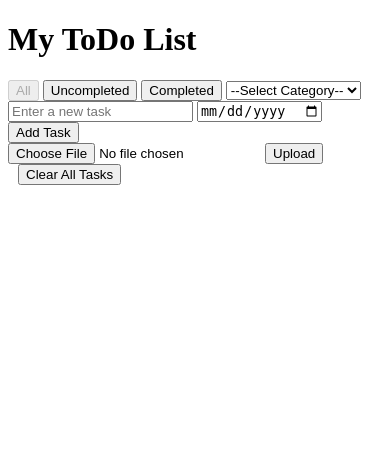
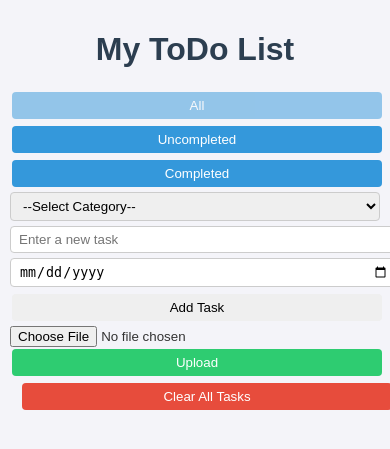
Before and after one commit to thusneem/flask-sqlalchemy-todo-app, a Flask app: page / in a window 390 px wide; the page is wider, and only the part inside the window is pictured. Shown: the top 449 px of that part. Run offline with Flask 3, Linux system fonts and the light colour scheme; parts of the project's set-up code (start-up, migrations or seed data) failed here and were passed over.

Commit message:
Adding style.css file

```diff
--- /dev/null
+++ b/static/css/style.css
@@ -0,0 +1,134 @@
+/* ---------- General Styles ---------- */
+body {
+    font-family: Arial, sans-serif;
+    background-color: #f4f4f9;
+    color: #333;
+    margin: 0;
+    padding: 20px;
+}
+
+h1 {
+    text-align: center;
+    color: #2c3e50;
+}
+
+/* ---------- Buttons ---------- */
+button {
+    padding: 6px 12px;
+    margin: 2px;
+    border-radius: 4px;
+    border: none;
+    cursor: pointer;
+    transition: all 0.2s ease-in-out;
+}
+
+button:disabled {
+    opacity: 0.5;
+    cursor: not-allowed;
+}
+
+/* Filter Buttons */
+button[onclick*="applyFilter"] {
+    background-color: #3498db;
+    color: #fff;
+}
+
+button[onclick*="applyFilter"]:hover:not(:disabled) {
+    background-color: #2980b9;
+}
+
+/* Upload Button */
+form[action="/upload_task"] button {
+    background-color: #2ecc71;
+    color: #fff;
+}
+
+form[action="/upload_task"] button:hover {
+    background-color: #27ae60;
+}
+
+/* Clear All Button */
+form[action="/clear"] button {
+    background-color: #e74c3c;
+    color: #fff;
+}
+
+form[action="/clear"] button:hover {
+    background-color: #c0392b;
+}
+
+/* ---------- Form Inputs ---------- */
+input[type="text"], input[type="date"], select {
+    padding: 5px 8px;
+    margin-right: 5px;
+    border-radius: 4px;
+    border: 1px solid #ccc;
+}
+
+/* ---------- Task List ---------- */
+ul {
+    list-style: none;
+    padding-left: 0;
+}
+
+li {
+    background-color: #fff;
+    margin-bottom: 10px;
+    padding: 10px 15px;
+    border-radius: 6px;
+    box-shadow: 0 1px 3px rgba(0,0,0,0.1);
+    display: flex;
+    align-items: center;
+    justify-content: space-between;
+    flex-wrap: wrap;
+}
+
+/* Completed tasks */
+li.completed {
+    text-decoration: line-through;
+    color: #95a5a6;
+}
+
+/* File link */
+a {
+    margin-left: 10px;
+    color: #e67e22;
+    text-decoration: none;
+}
+
+a:hover {
+    text-decoration: underline;
+}
+
+/* Mark Completed / Delete buttons inside task */
+li form button {
+    background: none;
+    border: none;
+    color: #3498db;
+    cursor: pointer;
+}
+
+li form button:hover {
+    text-decoration: underline;
+}
+
+/* ---------- Responsive Design ---------- */
+@media screen and (max-width: 600px) {
+    body {
+        padding: 10px;
+    }
+
+    li {
+        flex-direction: column;
+        align-items: flex-start;
+    }
+
+    li form {
+        margin-top: 5px;
+    }
+
+    input[type="text"], input[type="date"], select, button {
+        width: 100%;
+        margin-bottom: 5px;
+    }
+}
--- a/templates/index.html
+++ b/templates/index.html
@@ -2,6 +2,7 @@
 <html>
 <head>
     <title>To-Do List</title>
+    <link rel="stylesheet" href="{{ url_for('static', filename='css/style.css') }}">
 </head>
 <body>
     <h1>My ToDo List</h1>
```
